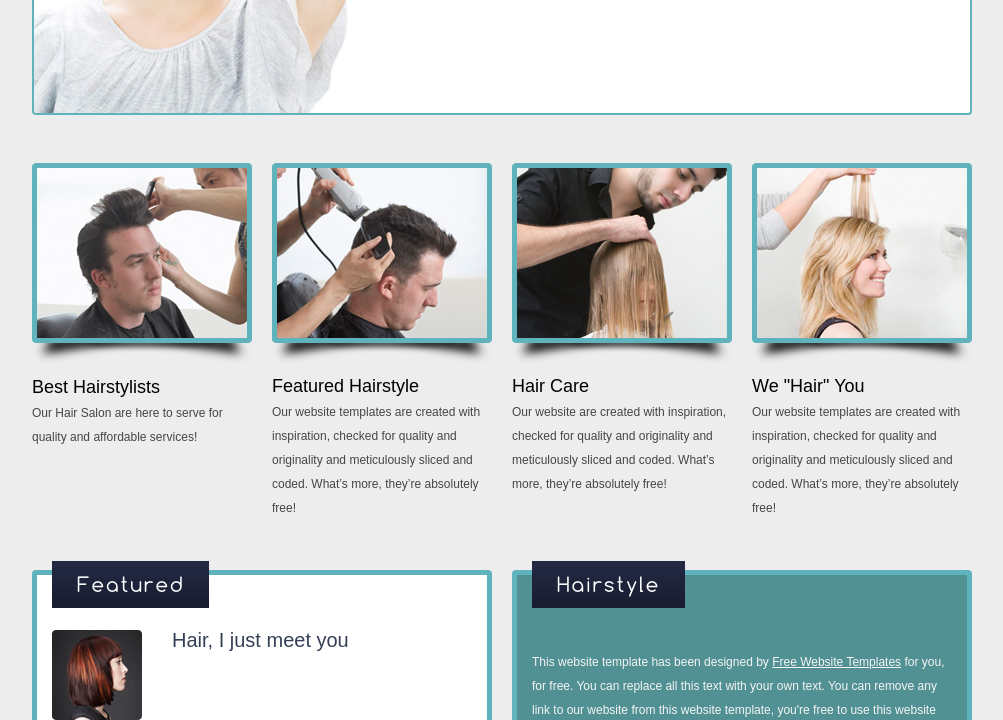
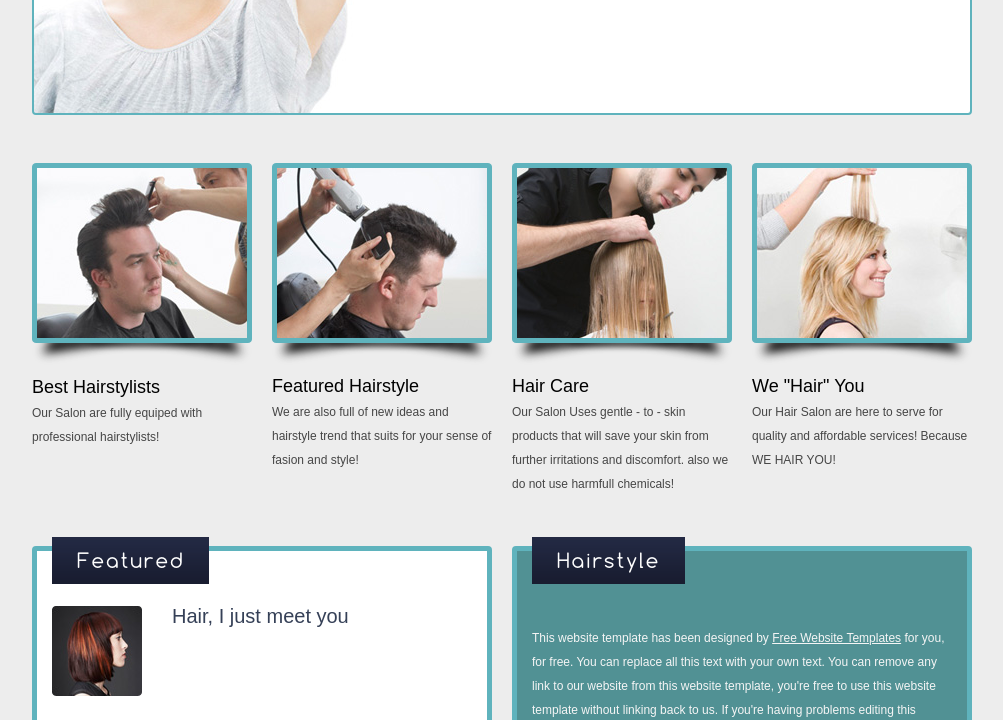
Before and after one commit to Sorsogon-State-University-Bulan-Campus/bsit-2-3-2022-grp-5-de-guzman-et-al, a plain HTML site: page index.html in a window 1280 px wide. Shown: the part 485-1205 px from the top of the page, without its empty margins (138-1141 px from the left). Drawn offline with Linux system fonts and the light colour scheme.

Commit message:
update index.html

```diff
--- a/index.html
+++ b/index.html
@@ -41,28 +41,28 @@
 				<a href="hairstyle.html"><img src="images/hairstyle17.jpg" alt=""></a>
 				<b>best hairstylists</b>
 				<p>
-					Our Hair Salon are here to serve for quality and affordable services!
+					Our Salon are fully equiped with professional hairstylists!
 				</p>
 			</li>
 			<li>
 				<a href="hairstyle.html"><img src="images/hairstyle18.jpg" alt=""></a>
 				<b>featured hairstyle</b>
 				<p>
-					Our website templates are created with inspiration, checked for quality and originality and meticulously sliced and coded. What’s more, they’re absolutely free!
+					We are also full of new ideas and hairstyle trend that suits for your sense of fasion and style!
 				</p>
 			</li>
 			<li>
 				<a href="hairstyle.html"><img src="images/hairstyle19.jpg" alt=""></a>
 				<b>hair care</b>
 				<p>
-					Our website are created with inspiration, checked for quality and originality and meticulously sliced and coded. What’s more, they’re absolutely free!
+                    Our Salon Uses gentle - to - skin products that will save your skin from further irritations and discomfort. also we do not use harmfull chemicals!
 				</p>
 			</li>
 			<li>
 				<a href="hairstyle.html"><img src="images/hairstyle20.jpg" alt=""></a>
 				<b>we "hair" you</b>
 				<p>
-					Our website templates are created with inspiration, checked for quality and originality and meticulously sliced and coded. What’s more, they’re absolutely free!
+					Our Hair Salon are here to serve for quality and affordable services! Because WE HAIR YOU!
 				</p>
 			</li>
 		</ul>
```
